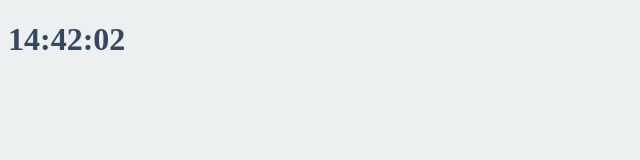
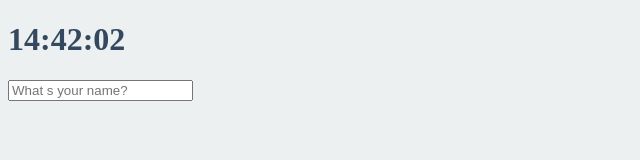
Before and after one commit to LEEJUNB/20191012_BasicDOM, a plain HTML site: page index.html in a window 1280 px wide. Shown: the whole page, without its empty margins (0-640 px from the left). Drawn offline with Linux system fonts and the light colour scheme.

Commit message:
text bar

```diff
--- a/index.html
+++ b/index.html
@@ -8,6 +8,9 @@
         <div class="js-clock">
             <h1 class="js-title">00:00</h1>
         </div>
+        <form class="js-form">
+            <input type="text", placeholder="What s your name?"/>
+        </form>
         <script src="clock.js"></script>
     </body>
 </html>
```
